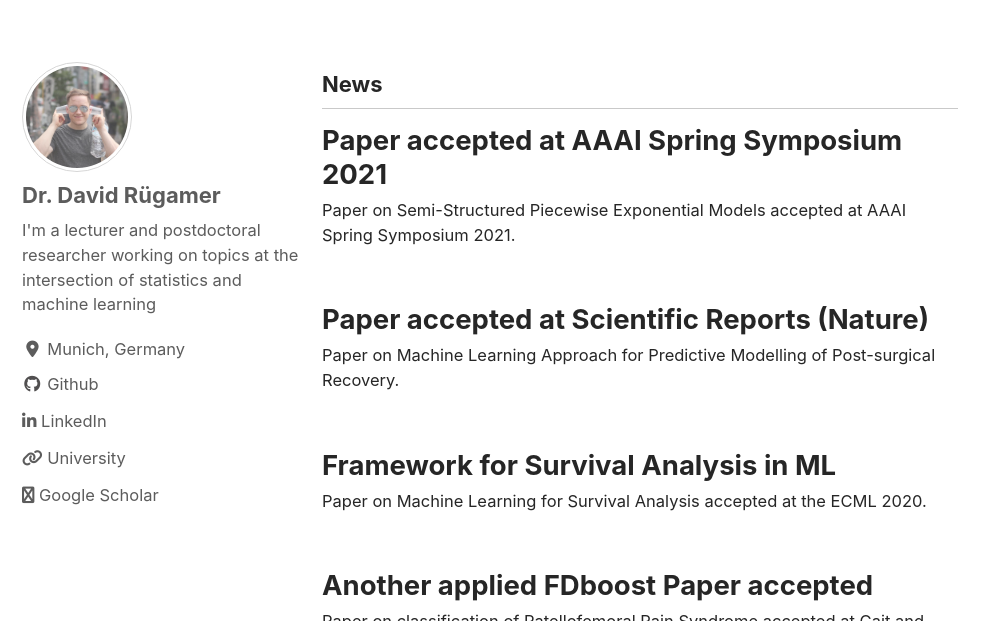
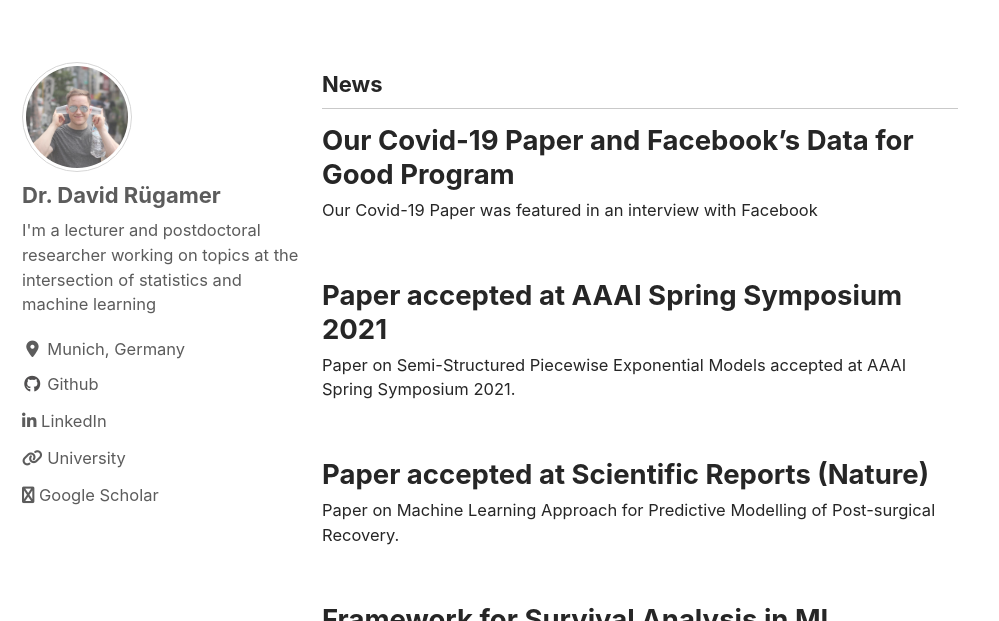
Before and after one commit to davidruegamer/davidruegamer.github.io, a Jekyll site: the page built from index.html, in a window 1280 px wide and 900 px high, cut to the strip 279-900 px from the top of the window. Shown: the whole strip, without its empty margins (0-999 px from the left). Built offline with Jekyll 4.4.1, drawn with Linux system fonts in a browser that asks for light colours; cached includes are drawn as plain includes; nearby versions of some CDN libraries; the list of posts is cut into pages by our own code; comment, search, counter and statistics services are not loaded; a style sheet for code colours, icons or effects is not loaded; some of the changed text lies outside the part shown.

Commit message:
add blog post Cornelius

```diff
--- /dev/null
+++ b/_posts/2021-03-05-facebook_graph.md
@@ -0,0 +1,10 @@
+---
+title: Our Covid-19 Paper and Facebook’s Data for Good Program
+layout: single
+header:
+  overlay_image: /assets/images/changcheng.jpg
+  overlay_filter: 0.15
+excerpt: "Our Covid-19 Paper was featured in an interview with Facebook"
+---
+
+In an interview with [Cornelius Fritz](https://scholar.google.com/citations?user=0X7D4mwAAAAJ&hl=en) our Covid-19 paper was featured in an interview with Facebook and its Data for Good Program. Read more [here](https://datainnovation.org/2021/03/5-qs-for-cornelius-fritz-statistician-at-the-university-of-munich-about-facebooks-data-for-good-program/).
```
Also changed, not shown: _posts/2021-02-14-aaai.md (+1 -1 lines).
